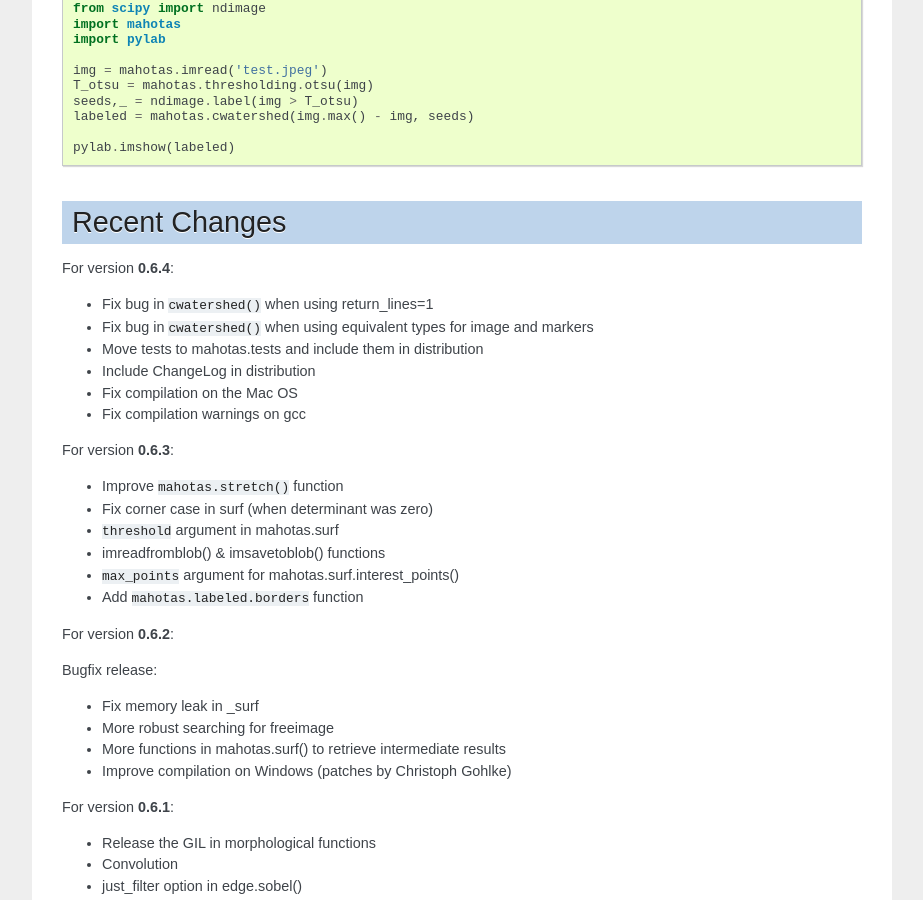
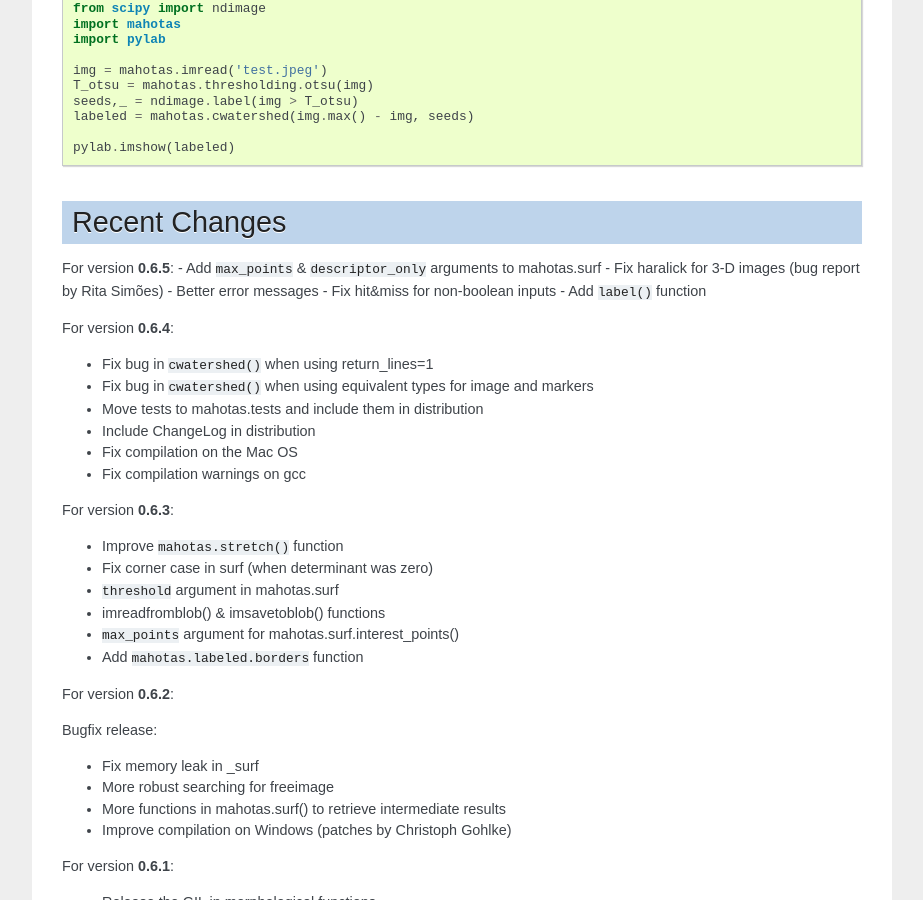
Before and after one commit to luispedro/mahotas, a Sphinx documentation site: the page built from docs/source/readme.rst, in a window 1280 px wide and 900 px high, scrolled down 507 px. Shown: the whole window, without its empty margins (198-1121 px from the left). Built offline with Sphinx 7.4.7, drawn with Linux system fonts in a browser that asks for light colours; formulas are drawn with MathJax 3.

Commit message:
BLD New release: 0.6.5
- Add `max_points` & `descriptor_only` arguments to mahotas.surf
- Fix haralick for 3-D images (bug report by Rita Simões)
- Better error messages
- Fix hit&miss for non-boolean inputs
- Add `label()` function

```diff
--- a/docs/source/readme.rst
+++ b/docs/source/readme.rst
@@ -41,6 +41,13 @@ threshold).
 
 Recent Changes
 --------------
+
+For version **0.6.5**:
+- Add ``max_points`` & ``descriptor_only`` arguments to mahotas.surf
+- Fix haralick for 3-D images (bug report by Rita Simões)
+- Better error messages
+- Fix hit&miss for non-boolean inputs
+- Add ``label()`` function
 
 For version **0.6.4**:
 
```
Also changed, not shown: README.rst (+9 -0 lines), 2 other files.
